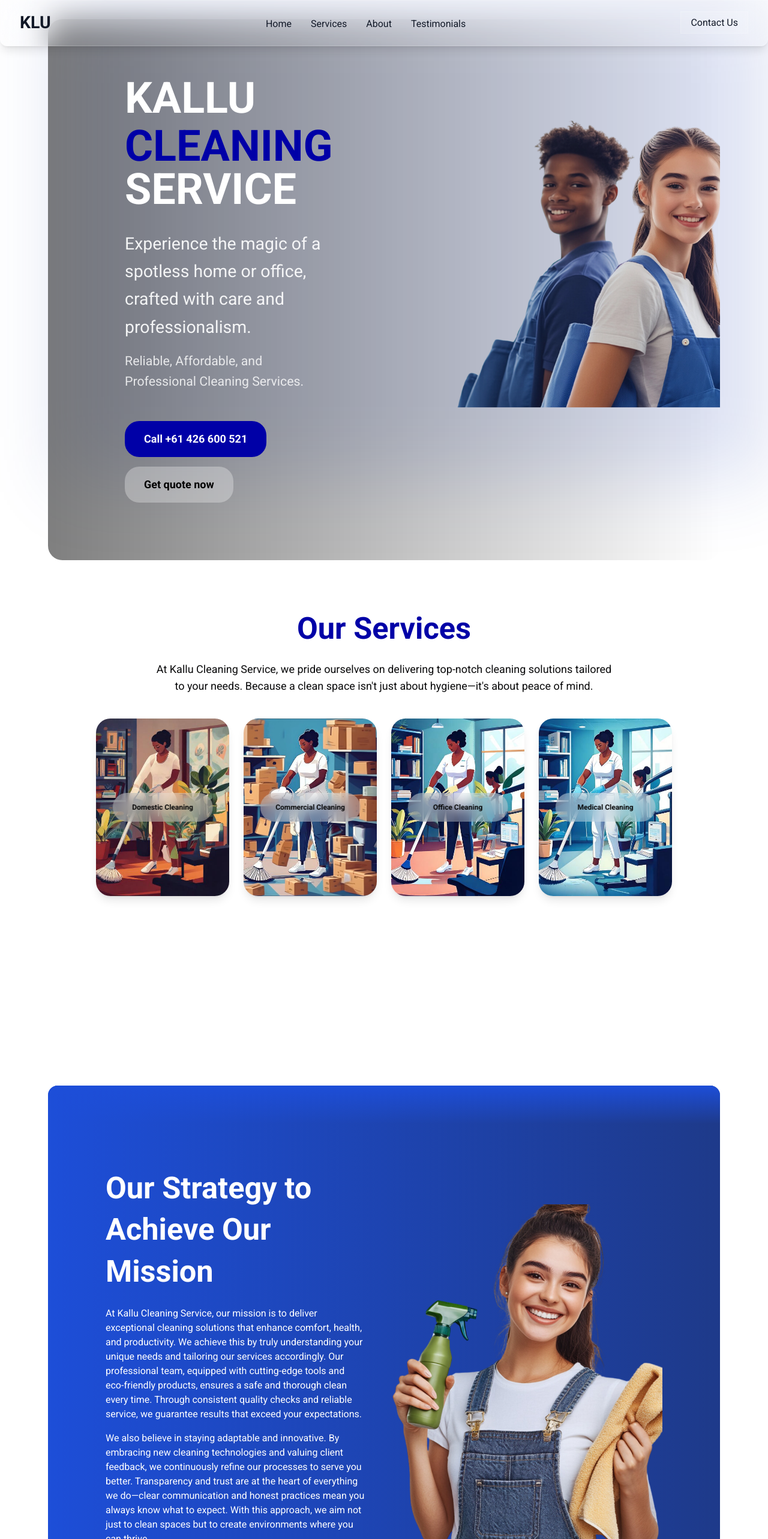
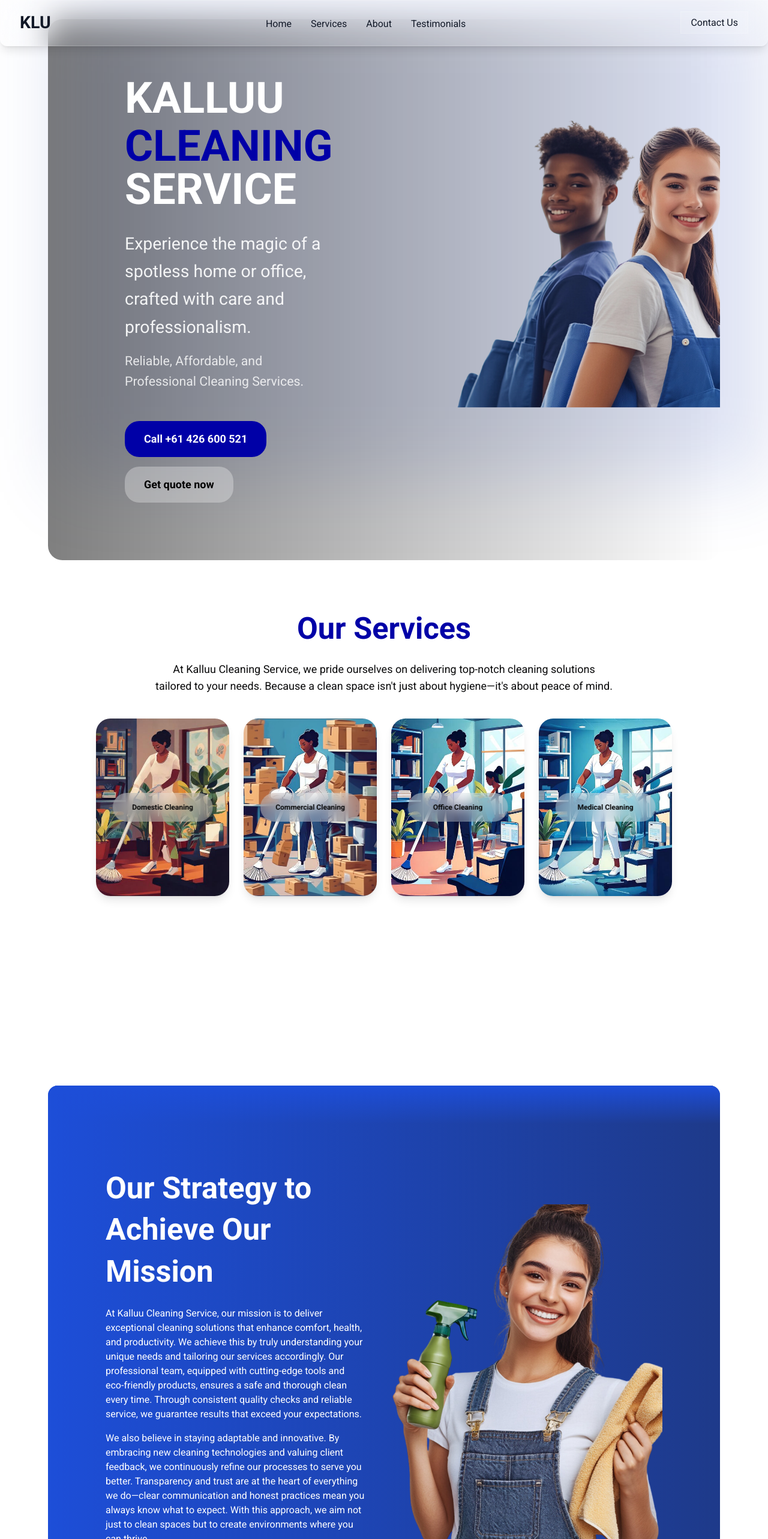
Before and after one commit to varuntree/kalluu, a Next.js app: page / in a window 1280 px wide. Shown: the top 2566 px of the page at 60% size. Built offline with nearby package versions, Linux system fonts and the light colour scheme.

Commit message:
kalluChange

```diff
--- a/app/components/Footer.tsx
+++ b/app/components/Footer.tsx
@@ -19,7 +19,7 @@ const Footer = () => {
       <div className="max-w-7xl mx-auto grid grid-cols-1 md:grid-cols-3 gap-8">
         {/* Company Info */}
         <div>
-          <h3 className="text-xl font-bold mb-4">Kallu Cleaning Service</h3>
+          <h3 className="text-xl font-bold mb-4">Kalluu Cleaning Service</h3>
           <p className="mb-2">Your trusted cleaning partner</p>
           <div className="mt-4">
             <p className="mb-1">Email: kalluucleaningservices@gmail.com</p>
@@ -53,7 +53,7 @@ const Footer = () => {
 
       {/* Copyright */}
       <div className="mt-8 pt-4 text-center border-t border-white/20">
-        <p>&copy; 2024 Kallu Cleaning Service. All rights reserved.</p>
+        <p>&copy; 2024 Kalluu Cleaning Service. All rights reserved.</p>
       </div>
     </footer>
   );
--- a/app/components/MainPage.tsx
+++ b/app/components/MainPage.tsx
@@ -25,7 +25,7 @@ export default function MainPage() {
         <div className="relative z-20 w-full md:w-1/2 p-8 lg:p-24 lg:pl-32 flex flex-col justify-center">
           <div className="max-w-2xl">
             <h1 className="text-5xl lg:text-7xl font-bold leading-tight mb-6 text-white">
-              KALLU
+              KALLUU
               <span className="text-primary block mt-2">CLEANING</span>
               <span className="text-white">SERVICE</span>
             </h1>
--- a/app/components/SecondPage.tsx
+++ b/app/components/SecondPage.tsx
@@ -1,4 +1,3 @@
-
 "use client";
 import React from "react";
 import ServiceCard from "./ServiceCard";
@@ -7,24 +6,28 @@ export default function SecondPage() {
   const services = [
     {
       title: "Domestic Cleaning",
-      description: "Discover the peace of mind that comes with a clean and organized space. Our Domestic Cleaning service is designed to fit your lifestyle, offering professional home cleaning that goes beyond the basics. Whether it's dusting off your cherished bookshelves or ensuring your floors gleam, we tailor our services to make your home a spotless sanctuary where you can truly relax.",
-      image: "/domestic.jpg"
+      description:
+        "Discover the peace of mind that comes with a clean and organized space. Our Domestic Cleaning service is designed to fit your lifestyle, offering professional home cleaning that goes beyond the basics. Whether it's dusting off your cherished bookshelves or ensuring your floors gleam, we tailor our services to make your home a spotless sanctuary where you can truly relax.",
+      image: "/domestic.jpg",
     },
     {
       title: "Commercial Cleaning",
-      description: "For business owners, our Commercial Cleaning service provides the ultimate solution for maintaining a professional and inviting environment. We understand that each commercial space has unique needs, so we offer customized cleaning plans that cover everything from daily upkeep to deep cleaning, ensuring that your premises not only look good but also promote a healthy workplace.",
-      image: "/commercial.png"
+      description:
+        "For business owners, our Commercial Cleaning service provides the ultimate solution for maintaining a professional and inviting environment. We understand that each commercial space has unique needs, so we offer customized cleaning plans that cover everything from daily upkeep to deep cleaning, ensuring that your premises not only look good but also promote a healthy workplace.",
+      image: "/commercial.png",
     },
     {
       title: "Office Cleaning",
-      description: "Our Office Cleaning service is all about enhancing productivity through cleanliness. A clean office space can significantly impact employee morale and efficiency. We meticulously clean from desk spaces to common areas, providing a fresh start every day so your team can focus on what they do best.",
-      image: "/office.jpg"
+      description:
+        "Our Office Cleaning service is all about enhancing productivity through cleanliness. A clean office space can significantly impact employee morale and efficiency. We meticulously clean from desk spaces to common areas, providing a fresh start every day so your team can focus on what they do best.",
+      image: "/office.jpg",
     },
     {
       title: "Medical Cleaning",
-      description: "When it comes to healthcare, cleanliness is not just about appearance; it's about safety and health. Our Medical Cleaning services are specifically designed to meet the stringent standards required in medical environments. From waiting rooms to operating theaters, we ensure that every inch of your facility is sanitized, reducing the risk of infection and promoting a safe environment for both staff and patients.",
-      image: "/medical.jpg"
-    }
+      description:
+        "When it comes to healthcare, cleanliness is not just about appearance; it's about safety and health. Our Medical Cleaning services are specifically designed to meet the stringent standards required in medical environments. From waiting rooms to operating theaters, we ensure that every inch of your facility is sanitized, reducing the risk of infection and promoting a safe environment for both staff and patients.",
+      image: "/medical.jpg",
+    },
   ];
 
   return (
@@ -34,7 +37,9 @@ export default function SecondPage() {
           Our Services
         </h1>
         <p className="text-base md:text-lg text-text leading-normal max-w-3xl mx-auto">
-          At Kallu Cleaning Service, we pride ourselves on delivering top-notch cleaning solutions tailored to your needs. Because a clean space isn't just about hygiene—it's about peace of mind.
+          At Kalluu Cleaning Service, we pride ourselves on delivering top-notch
+          cleaning solutions tailored to your needs. Because a clean space isn't
+          just about hygiene—it's about peace of mind.
         </p>
       </div>
 
--- a/app/components/ThirdPage.tsx
+++ b/app/components/ThirdPage.tsx
@@ -14,7 +14,7 @@ export default function ThirdPage() {
             Our Strategy to Achieve Our Mission
           </h2>
           <p className="text-white text-base font-body mb-4">
-            At Kallu Cleaning Service, our mission is to deliver exceptional
+            At Kalluu Cleaning Service, our mission is to deliver exceptional
             cleaning solutions that enhance comfort, health, and productivity.
             We achieve this by truly understanding your unique needs and
             tailoring our services accordingly. Our professional team, equipped
```
